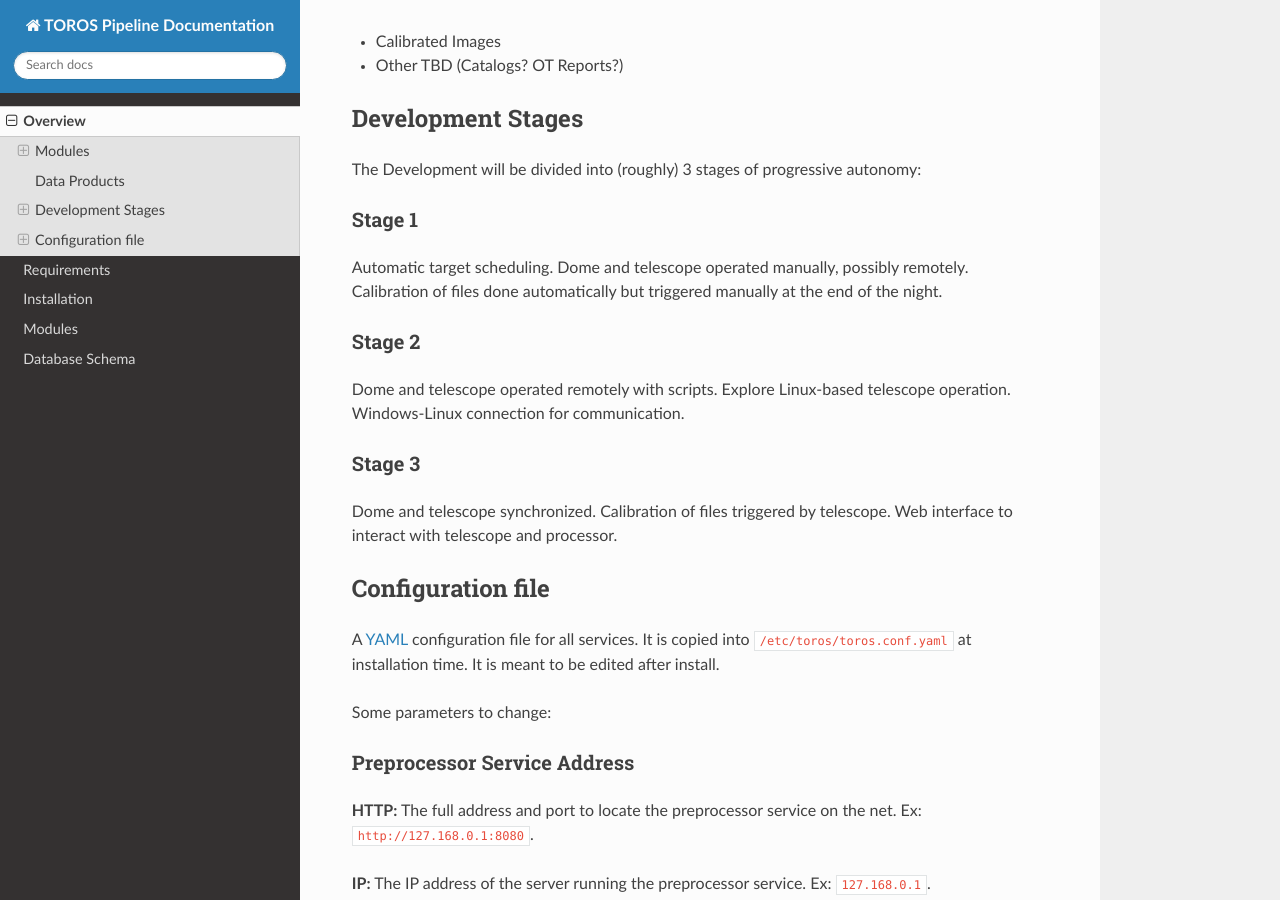
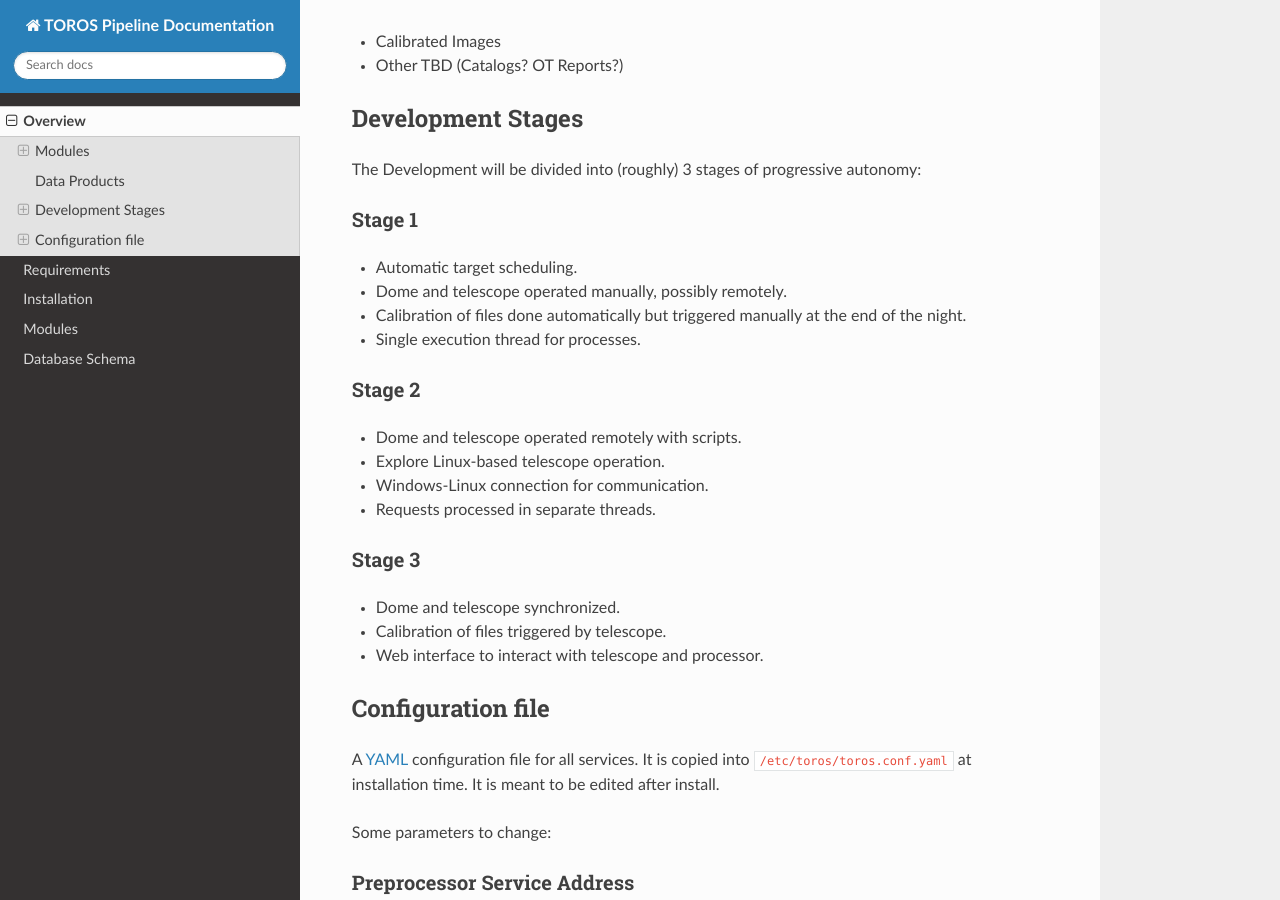
Before and after one commit to toros-astro/pipeline-docs, a Sphinx documentation site: the page built from source/overview.rst, in a window 1280 px wide and 900 px high, scrolled down 1713 px. Built offline with Sphinx 7.4.7 and the Read the Docs theme 2.0.0, drawn with Linux system fonts in a browser that asks for light colours.

Commit message:
Minor edit

```diff
--- a/source/overview.rst
+++ b/source/overview.rst
@@ -87,23 +87,25 @@ The Development will be divided into (roughly) 3 stages of progressive autonomy:
 Stage 1
 ^^^^^^^
 
-Automatic target scheduling.
-Dome and telescope operated manually, possibly remotely.
-Calibration of files done automatically but triggered manually at the end of the night.
+- Automatic target scheduling.
+- Dome and telescope operated manually, possibly remotely.
+- Calibration of files done automatically but triggered manually at the end of the night.
+- Single execution thread for processes.
 
 Stage 2
 ^^^^^^^
 
-Dome and telescope operated remotely with scripts.
-Explore Linux-based telescope operation.
-Windows-Linux connection for communication.
+- Dome and telescope operated remotely with scripts.
+- Explore Linux-based telescope operation.
+- Windows-Linux connection for communication.
+- Requests processed in separate threads.
 
 Stage 3
 ^^^^^^^
 
-Dome and telescope synchronized.
-Calibration of files triggered by telescope.
-Web interface to interact with telescope and processor.
+- Dome and telescope synchronized.
+- Calibration of files triggered by telescope.
+- Web interface to interact with telescope and processor.
 
 .. _conf:
 
```
